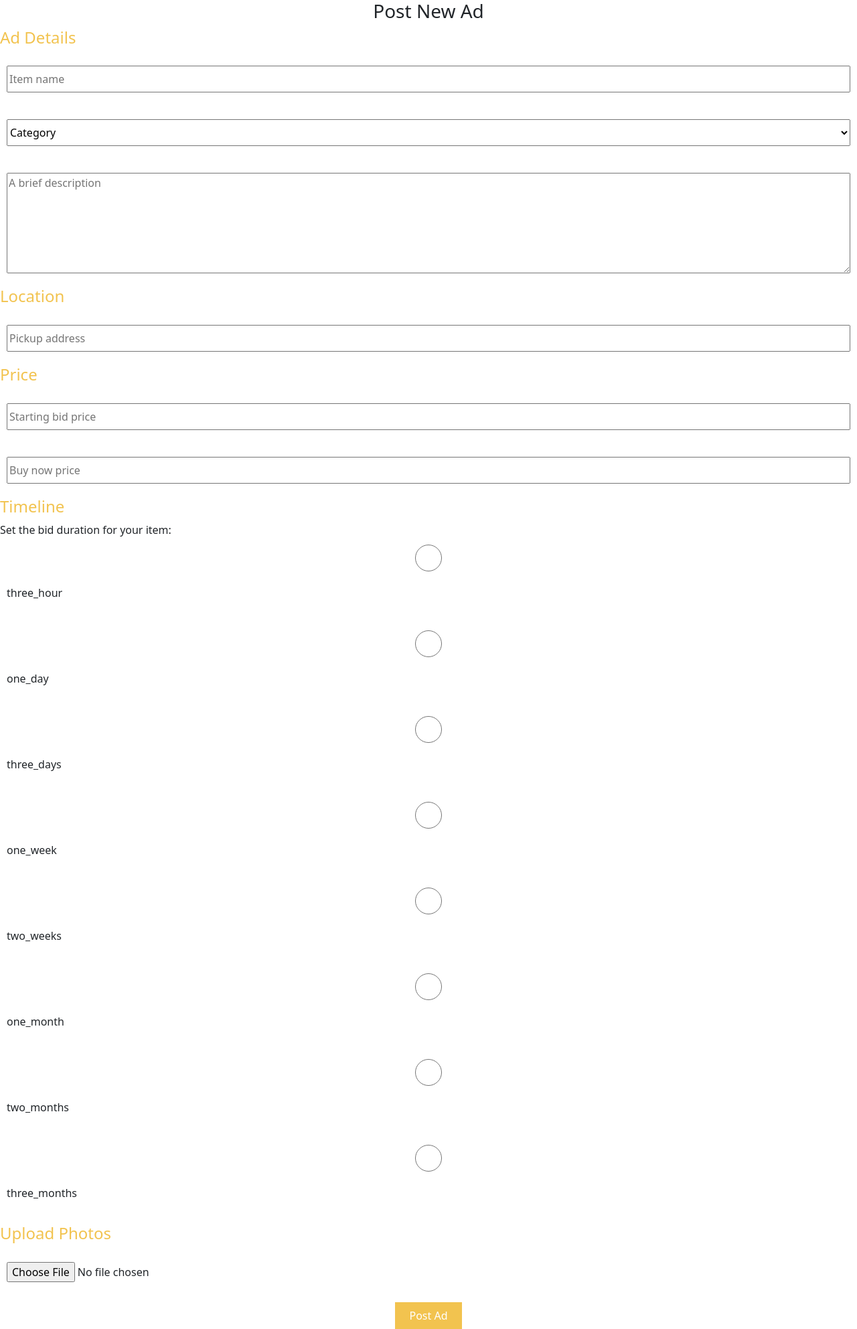
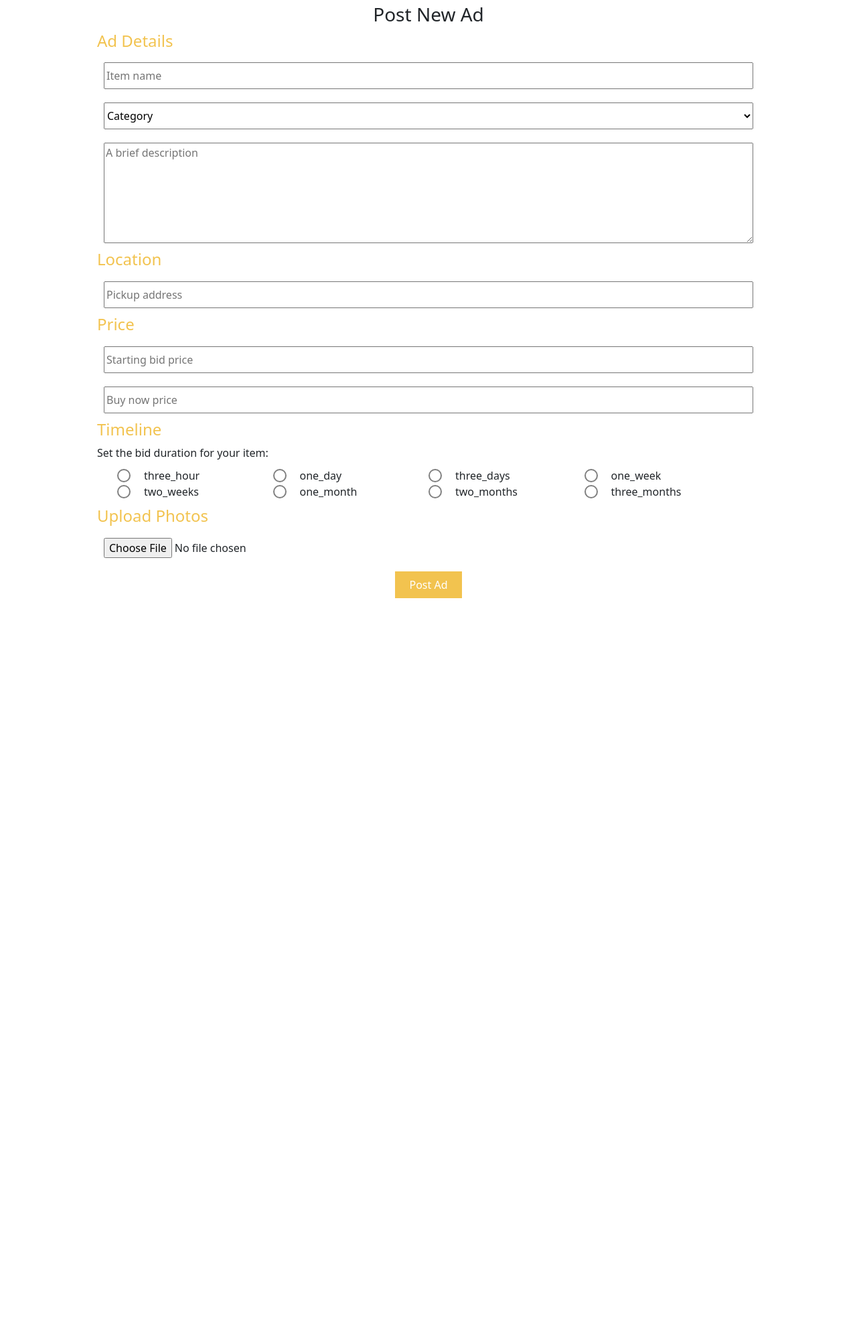
Before and after one commit to C1ndyy/bidmarket, a Django app: page /listings/create/ in a window 1280 px wide. Shown: the part 60-2044 px from the top of the page at 67% size. After the commit the page ends 953 px from the top, so only its background shows below. Run offline with Django 3.2, Linux system fonts and the light colour scheme; the visitor is signed in with stand-in values (Sample User, id 1).

Commit message:
forms quick fix

```diff
--- a/main_app/static/css/create.css
+++ b/main_app/static/css/create.css
@@ -1,3 +1,10 @@
+main {
+    max-width: 1000px;
+    margin-left:auto;
+    margin-right:auto;
+    padding: 5px;
+}
+
 /**************************** General ******************************/
 :root{
     --yellow: #F2C34F;
@@ -34,8 +41,22 @@ select {
 label {
     display: flex;
     flex-direction: column;
-    margin:10px;
+    margin:0px 10px;
 }
+
+#timeline-container {
+    margin: 10px 30px 10px 30px;
+    display: grid;
+    grid-template-columns: 1fr 1fr;
+}
+
+.radio-timeline {
+    display: flex;
+    flex-direction: row;
+    justify-content: flex-start;
+    align-items: center;
+}
+
 
 button {
     margin:auto;
@@ -46,6 +67,36 @@ button {
     border: none;
 }
 
+/********************* Custom Radio Button *************/
+input[type=radio] {
+    display: none;
+    margin: 0px;
+}
+
+input[type=radio]:checked ~ .radio-button::after {
+    transform: scale(1);
+}
+
+.radio-button {
+    width: 1.25em;
+    height: 1.25em;
+    border: 2px solid grey;
+    border-radius: 50%;
+    margin-right: 10px;
+    box-sizing: border-box;
+    padding: 0px;
+    cursor: pointer;
+}
+
+.radio-button::after {
+    content: "";
+    width: 100%;
+    height: 100%;
+    display: block;
+    background: grey;
+    border-radius: 50%;
+    transform: scale(0)
+}
 
 /**************************** Update Form ******************************/
 
@@ -60,7 +111,7 @@ button.edit {
 
 .image-area {
   position: relative;
-  width: 50%;
+  max-width: 100px;
   background: #333;
 }
 .image-area img{
@@ -95,3 +146,13 @@ right: -11px;
   top: -10px;
 right: -11px;
 }
+
+/**************************** MediaQuery ******************************/
+@media only screen and (min-width: 768px) {
+    #timeline-container {
+        margin: 10px 30px 10px 30px;
+        display: grid;
+        grid-template-columns: 1fr 1fr 1fr 1fr;
+    }
+
+}
--- a/main_app/static/css/listings.css
+++ b/main_app/static/css/listings.css
@@ -164,7 +164,7 @@ input[type=radio]:checked ~ .radio-button::after {
     border-radius: 50%;
     margin-right: 10px;
     box-sizing: border-box;
-    padding: 2px;
+    padding: 0px;
     cursor: pointer;
 }
 
--- a/main_app/templates/listings/create.html
+++ b/main_app/templates/listings/create.html
@@ -35,19 +35,24 @@
     <h4>Price</h4>
     <label for="min_bid_price">
         <input type="number" name="min_bid_price" min="0" placeholder="Starting bid price" step="1" required
-        onkeypress="return event.charCode >= 48 && event.charCode <= 57">
+            onkeypress="return event.charCode >= 48 && event.charCode <= 57">
     </label>
     <label for="buy_now_price">
         <input type="number" name="buy_now_price" min="0" placeholder="Buy now price" required
-        onkeypress="return event.charCode >= 48 && event.charCode <= 57">
+            onkeypress="return event.charCode >= 48 && event.charCode <= 57">
     </label>
 
     <h4>Timeline</h4>
     Set the bid duration for your item:
+    <div id="timeline-container">
         {% for key, val in duration.items %}
-        <input type="radio" name="expiry_date" value="{{val}}" required>
-        <label for="expiry_date">{{key}}</label><br>
+        <div class="radio-timeline">
+            <input type="radio" name="expiry_date" value="{{val}}" id="{{val}}" required>
+            <div class="radio-button"></div>
+            <label for="{{val}}">{{key}}</label>
+        </div>
         {% endfor %}
+    </div>
 
     <h4>Upload Photos</h4>
     <label for="photo-file">
```
Also changed, not shown: main_app/templates/listings/update.html (+11 -6 lines).
